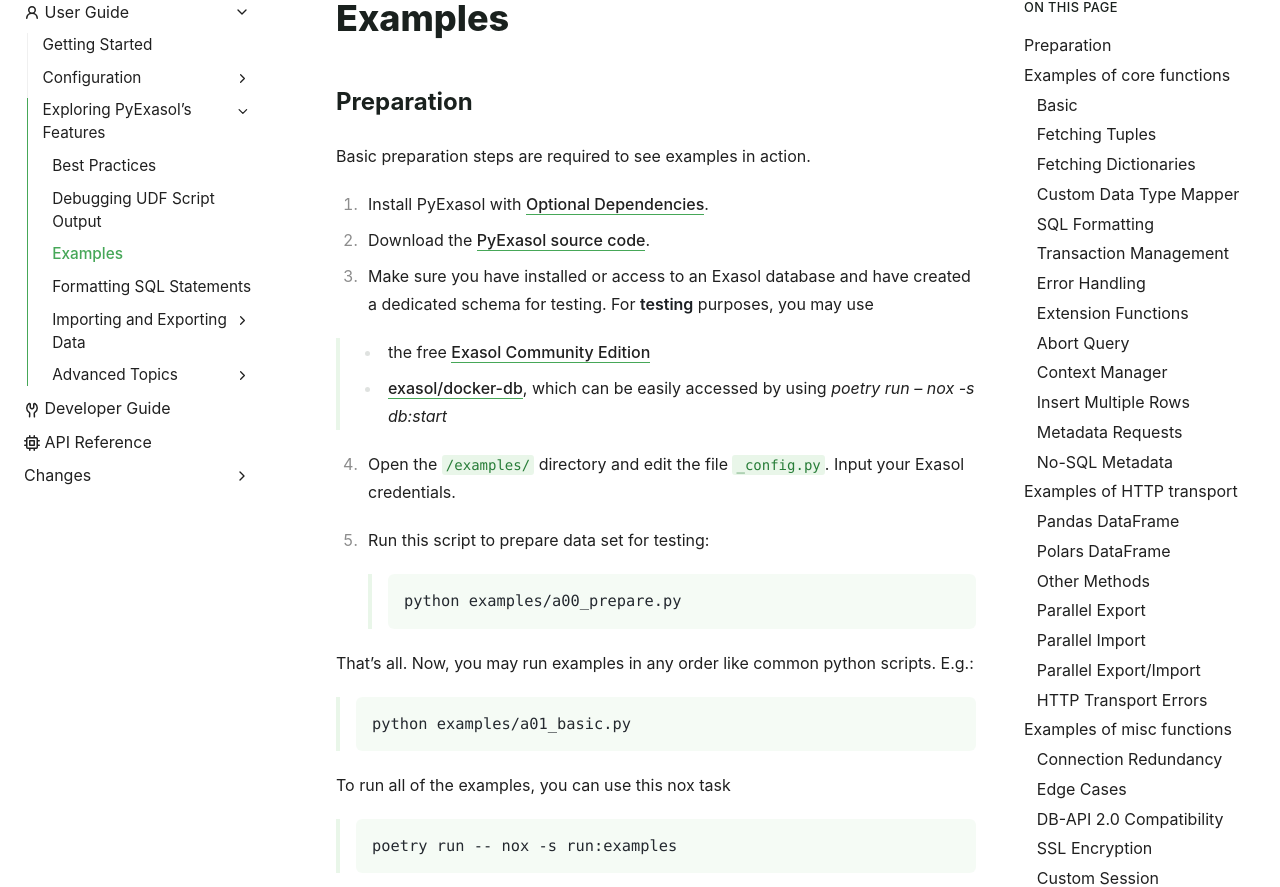
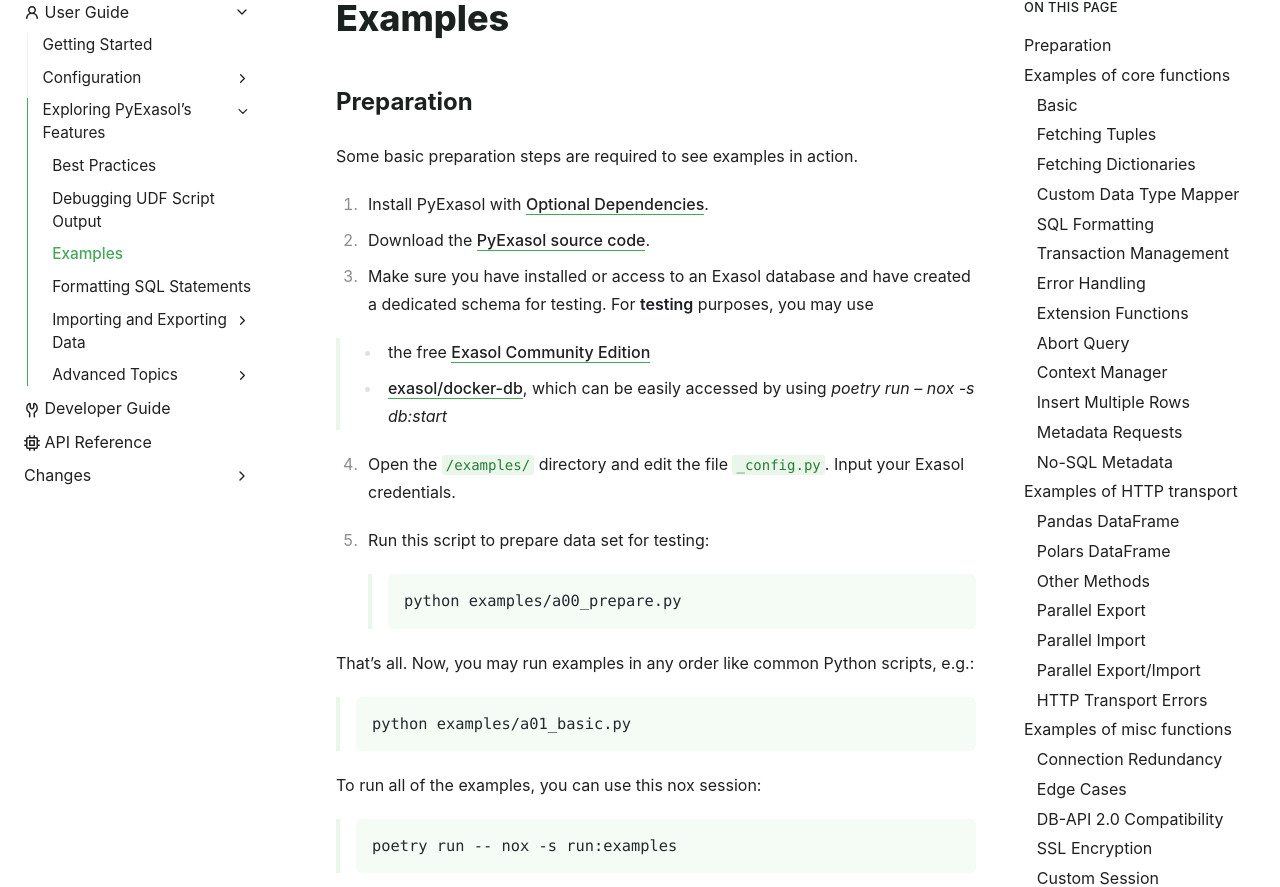
Before and after one commit to exasol/pyexasol, a Sphinx documentation site: the page built from doc/user_guide/exploring_features/examples.rst, in a window 1280 px wide and 1400 px high. Shown: the part 90-977 px from the top of the window. Built offline with Sphinx 7.4.7, drawn with Linux system fonts in a browser that asks for light colours.

Commit message:
Fix typos

```diff
--- a/doc/user_guide/exploring_features/examples.rst
+++ b/doc/user_guide/exploring_features/examples.rst
@@ -6,7 +6,7 @@
 Preparation
 -----------
 
-Basic preparation steps are required to see examples in action.
+Some basic preparation steps are required to see examples in action.
 
 1. Install PyExasol with :ref:`optional_dependencies`.
 2. Download the `PyExasol source code <https://github.com/exasol/pyexasol/>`__.
@@ -22,13 +22,13 @@
 
         python examples/a00_prepare.py
 
-That's all. Now, you may run examples in any order like common python scripts. E.g.:
+That's all. Now, you may run examples in any order like common Python scripts, e.g.:
 
     .. code-block:: bash
 
         python examples/a01_basic.py
 
-To run all of the examples, you can use this nox task
+To run all of the examples, you can use this nox session:
 
     .. code-block:: bash
 
```
